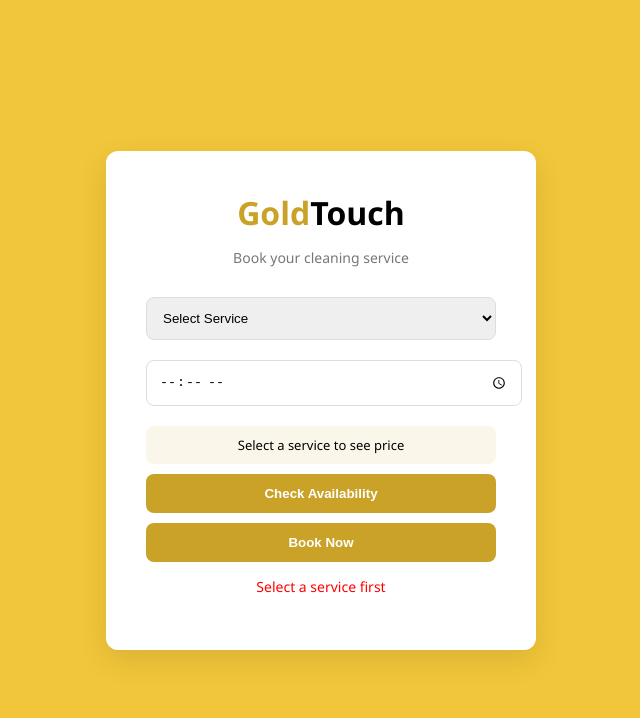
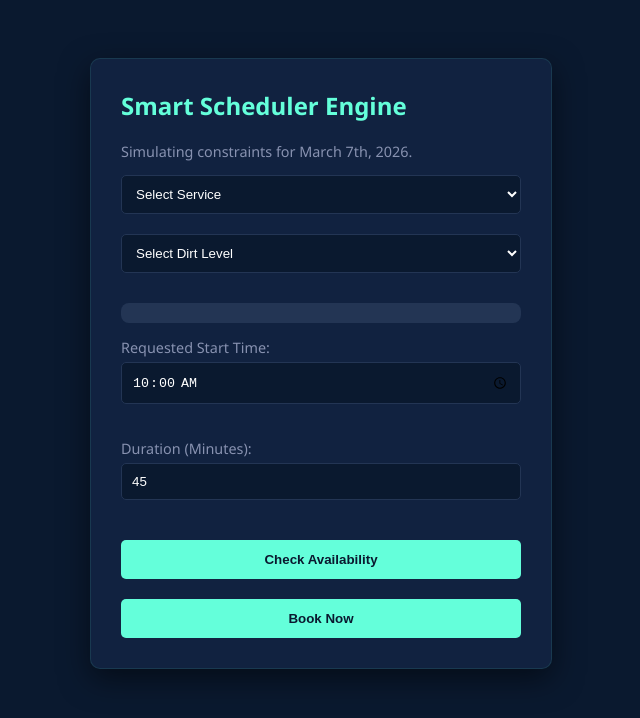
Before and after one commit to kyareema01/Smart-booking-system, a website: page frontend/bookingForm.html in a window 1280 px wide. Both pictures are taken after a click on the button "Check Availability". Shown: the whole page, without its empty margins (319-959 px from the left). Drawn offline with Linux system fonts and the light colour scheme; no server answers.

Commit message:
updated-UI

```diff
--- a/backend/controllers/bookingController.js
+++ b/backend/controllers/bookingController.js
@@ -13,6 +13,7 @@ exports.checkAvailability = (req, res) => {
     return res.json({ available: false, message: "Outside working hours" });
   }
 
+  // if req start before appt ends && req ends after appt start (clashed!!)
   const query = `
     SELECT * FROM appointments
     WHERE NOT (end_time <= ? OR start_time >= ?)
@@ -35,8 +36,7 @@ exports.findNextSlot = (req, res) => {
 
   // 1️⃣ Get all appointments sorted
   db.query(
-    "SELECT * FROM appointments ORDER BY start_time",
-    (err, appointments) => {
+    "SELECT * FROM appointments ORDER BY start_time", (err, appointments) => {
 
       if (err) return res.status(500).json(err);
 
--- a/frontend/bookingForm.html
+++ b/frontend/bookingForm.html
@@ -1,98 +1,94 @@
 <!DOCTYPE html>
 <html lang="en">
+
 <head>
   <meta charset="UTF-8">
   <title>GoldTouch Booking</title>
 
   <style>
-    /* RESET */
     body {
-      margin: 0;
-      font-family: 'Segoe UI', sans-serif;
-      /* background: #f9f9f9;
-       */
-       background: #f1c63a;
+      font-family: 'Segoe UI', Tahoma, Geneva, Verdana, sans-serif;
+      background-color: #0a192f;
+      color: #ccd6f6;
+      display: flex;
+      justify-content: center;
+      padding: 50px;
     }
 
-    /* CENTER */
-    .container {
-      height: 100vh;
-      display: flex;
-      justify-content: center;
-      align-items: center;
+    .card {
+      background: #112240;
+      padding: 30px;
+      border-radius: 10px;
+      box-shadow: 0 10px 30px rgba(0, 0, 0, 0.5);
+      width: 400px;
+      border: 1px solid rgba(100, 255, 218, 0.1);
+
     }
 
-    /* CARD */
-    .card {
-      background: white;
-      padding: 40px;
-      width: 350px;
-      border-radius: 12px;
-      box-shadow: 0 10px 30px rgba(0,0,0,0.1);
-      text-align: center;
+    h2 {
+      color: #64ffda;
+      margin-top: 0;
     }
 
-    /* TITLE */
-    h1 {
-      margin: 0;
-      margin-bottom: 5px;
+    label {
+      display: block;
+      margin: 15px 0 5px;
+      color: #8892b0;
+      font-size: 0.9rem;
     }
 
-    .gold {
-      color: #C9A227;
+    input,
+    select {
+      width: 100%;
+      padding: 10px;
+      border-radius: 5px;
+      border: 1px solid #233554;
+      background: #0a192f;
+      color: white;
+      margin-bottom: 20px;
+      box-sizing: border-box;
     }
 
-    .subtitle {
-      color: #777;
-      font-size: 14px;
-      margin-bottom: 20px;
-    }
-
-    /* INPUTS */
-    input, select {
+    button {
+      background-color: #64ffda;
+      color: #0a192f;
+      border: none;
+      padding: 12px;
       width: 100%;
-      padding: 12px;
-      margin: 10px 0;
-      border-radius: 8px;
-      border: 1px solid #ddd;
-      outline: none;
-    }
-
-    input:focus, select:focus {
-      border-color: #C9A227;
-      box-shadow: 0 0 5px rgba(201,162,39,0.3);
-    }
-
-    /* BUTTON */
-    button {
-      width: 100%;
-      padding: 12px;
-      margin-top: 10px;
-      border: none;
-      border-radius: 8px;
-      background: #C9A227;
-      color: white;
+      border-radius: 5px;
       font-weight: bold;
       cursor: pointer;
+      border-bottom: 10px;
+      margin-top: 20px;
+      transition: 0.3s;
     }
 
     button:hover {
-      background: #b8961f;
+      background-color: #52e0c4;
     }
 
-    /* MESSAGE */
-    .message {
-      margin-top: 15px;
-      font-size: 14px;
+    #resultBox {
+      margin-top: 20px;
+      padding: 15px;
+      border-radius: 5px;
+      display: none;
+      background: #233554;
     }
 
-    .success { color: green; }
-    .error { color: red; }
-    .warning { color: #C9A227; }
+    .success {
+      border-left: 4px solid #64ffda;
+    }
 
-    /* PRICE BOX */
+    .error {
+      color: red;
+    }
+
+    .warning {
+      border-left: 4px solid #ffd700;
+    }
+
     .price-box {
-      background: #faf7ea;
+      background: #233554;
       padding: 10px;
       border-radius: 8px;
       margin-top: 10px;
@@ -102,12 +98,9 @@
 </head>
 
 <body>
-
-<div class="container">
   <div class="card">
-
-    <h1><span class="gold">Gold</span>Touch</h1>
-    <p class="subtitle">Book your cleaning service</p>
+    <h2>Smart Scheduler Engine</h2>
+    <p style="color: #8892b0; font-size: 0.9rem;">Simulating constraints for March 7th, 2026.</p>
 
     <!-- SERVICE -->
     <select id="service">
@@ -117,61 +110,108 @@
       <option value="rug">🧼 Rug Cleaning</option>
     </select>
 
-    <!-- TIME -->
-    <input type="time" id="time">
+    <select id="dirt">
+      <option value="">Select Dirt Level</option>
+      <option value="light">Light Dirt</option>
+      <option value="moderate">Moderate Dirt</option>
+      <option value="heavy">Heavy Dirt</option>
+    </select>
+    <!-- PRICE DISPLAY  -->
+    <div class="price-box" id="priceBox"></div>
 
-    <!-- PRICE DISPLAY -->
-    <div class="price-box" id="priceBox">
-      Select a service to see price
+    <label>Requested Start Time:</label>
+    <input type="time" id="timeInput" value="10:00">
+
+    <label>Duration (Minutes):</label>
+    <input type="number" id="durationInput" value="45">
+
+    <button onclick="checkAvailability()">Check Availability</button>
+
+
+    <div id="resultBox"></div>
+    <button onclick="book()">Book Now</button>
   </div>
 
-    <!-- BUTTONS -->
-    <button onclick="checkAvailability()">Check Availability</button>
-    <button onclick="book()">Book Now</button>
-
-    <!-- RESULT -->
-    <p id="message" class="message"></p>
-
-  </div>
-</div>
 
   <script>
+    // HTML Ele
+    let services = document.getElementById('service');
+    let dirt = document.getElementById('dirt');
+    let priceBox = document.getElementById('priceBox');
+    let duration = document.getElementById('durationInput');
+
+    // Data Model
     const SERVICES = {
-    house: { duration: 45, price: 15000 },
-    couch: { duration: 60, price: 5000 },
-    rug: { duration: 45, price: 3000 }
+      house: {
+        light: { price: 3000 },
+        moderate: { price: 4500 },
+        heavy: { price: 6000 }
+      },
+      couch: {
+        light: { price: 3000 },
+        moderate: { price: 4000 },
+        heavy: { price: 5000 }
+      },
+      rug: {
+        light: { price: 2000 },
+        moderate: { price: 3000 },
+        heavy: { price: 4000 }
+      }
     };
 
-  let selectedService = null;
 
+    // -- Frontend Auth --
 
     // UPDATE PRICE
-  document.getElementById('service').addEventListener('change', function() {
-    selectedService = SERVICES[this.value];
 
-    if (selectedService) {
-      document.getElementById('priceBox').innerHTML =
-        `Price: ₦${selectedService.price}<br>Duration: ${selectedService.duration} type`;
+    let currentDuration;
+
+    function updateDisplay() {
+      const serviceKey = services.value
+      const dirtKey = dirt.value
+      currentDuration = parseInt(duration.value) || 0
+
+      if (!serviceKey || !dirtKey) return
+
+      // selectedService = SERVICE.house.light (example)
+      let selectedService = SERVICES[serviceKey]?.[dirtKey]
+
+      if (!selectedService) {
+        document.getElementById('priceBox').innerHTML = "Selection not available for this dirt level";
+        return;
       }
-  });
+
+      // console.log("Service Key:", serviceKey);
+      // console.log("Dirt Key:", dirtKey);
+      // console.log("Full Service Object:", SERVICES[serviceKey]);
+      priceBox.innerHTML =
+        // selectedService.price = (Service.house.light.price)
+        `Price: ₦${selectedService.price}<br>
+          Dirt: ${dirtKey}<br>
+        Duration: ${currentDuration}mins
+        <br><br>
+        Total: ₦${currentDuration * selectedService.price}
+      `;
+    }
+
+    services.addEventListener('change', updateDisplay)
+    dirt.addEventListener('change', updateDisplay)
+    duration.addEventListener('input', updateDisplay)
 
     function showMessage(text, type) {
-    const msg = document.getElementById('message');
+      const msg = document.getElementById('resultBox');
+      msg.style.display = 'block'
       msg.className = "message " + type;
       msg.innerText = text;
     }
 
     function getStartTime() {
-    const time = document.getElementById('time').value;
+      const time = document.getElementById('timeInput').value;
       return new Date(`2026-03-07T${time}:00`).getTime();
     }
 
     // CHECK AVAILABILITY
     async function checkAvailability() {
-
-    if (!selectedService) {
-      return showMessage("Select a service first", "error");
-    }
 
       const start = getStartTime();
 
@@ -182,7 +222,7 @@
         },
         body: JSON.stringify({
           start,
-        duration: selectedService.duration
+          duration: currentDuration
         })
       });
 
@@ -200,7 +240,7 @@
           },
           body: JSON.stringify({
             start,
-          duration: selectedService.duration
+            duration: currentDuration
           })
         });
 
@@ -216,10 +256,6 @@
     // BOOK
     async function book() {
 
-    if (!selectedService) {
-      return showMessage("Select a service first", "error");
-    }
-
       const start = getStartTime();
 
       const res = await fetch("http://localhost:5000/api/bookings/create", {
@@ -230,7 +266,7 @@
         body: JSON.stringify({
           customerName: "Khalifa",
           start,
-        duration: selectedService.duration
+          duration: currentDuration
         })
       });
 
@@ -243,6 +279,6 @@
       }
     }
   </script>
+</body>
 
-</body>
 </html>
--- a/frontend/styles.css
+++ /dev/null
@@ -1,94 +0,0 @@
-/* Reset */
-body {
-  margin: 0;
-  font-family: 'Segoe UI', sans-serif;
-  background: #f9f9f9;
-}
-
-/* Container */
-.container {
-  height: 100vh;
-  display: flex;
-  justify-content: center;
-  align-items: center;
-}
-
-/* Card */
-.card {
-  background: white;
-  padding: 40px;
-  width: 350px;
-  border-radius: 12px;
-  box-shadow: 0 10px 30px rgba(0,0,0,0.1);
-  text-align: center;
-}
-
-/* Title */
-.card h1 {
-  color: #C9A227; /* gold */
-  margin-bottom: 5px;
-}
-
-/* Subtitle */
-.subtitle {
-  color: #777;
-  font-size: 14px;
-  margin-bottom: 20px;
-}
-
-/* Inputs */
-input, select {
-  width: 100%;
-  padding: 12px;
-  margin: 10px 0;
-  border-radius: 8px;
-  border: 1px solid #ddd;
-  outline: none;
-  font-size: 14px;
-}
-
-/* Focus effect */
-input:focus, select:focus {
-  border-color: #C9A227;
-  box-shadow: 0 0 5px rgba(201,162,39,0.3);
-}
-
-/* Buttons */
-button {
-  width: 100%;
-  padding: 12px;
-  margin-top: 10px;
-  border: none;
-  border-radius: 8px;
-  background: #C9A227;
-  color: white;
-  font-weight: bold;
-  cursor: pointer;
-  transition: 0.3s;
-}
-
-/* Button hover */
-button:hover {
-  background: #b8961f;
-}
-
-/* Result messages */
-.message {
-  margin-top: 15px;
-  font-size: 14px;
-}
-
-/* Success */
-.success {
-  color: green;
-}
-
-/* Error */
-.error {
-  color: red;
-}
-
-/* Warning */
-.warning {
-  color: #C9A227;
-}
```
Also changed, not shown: 1 other file. Lines whose indentation alone changed are shown as unchanged.
